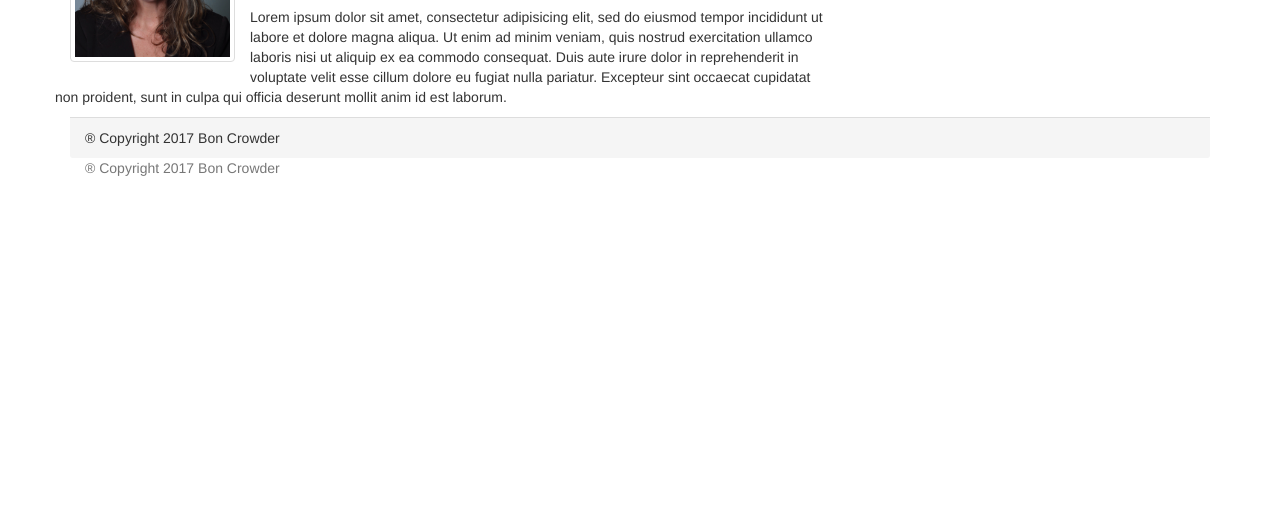
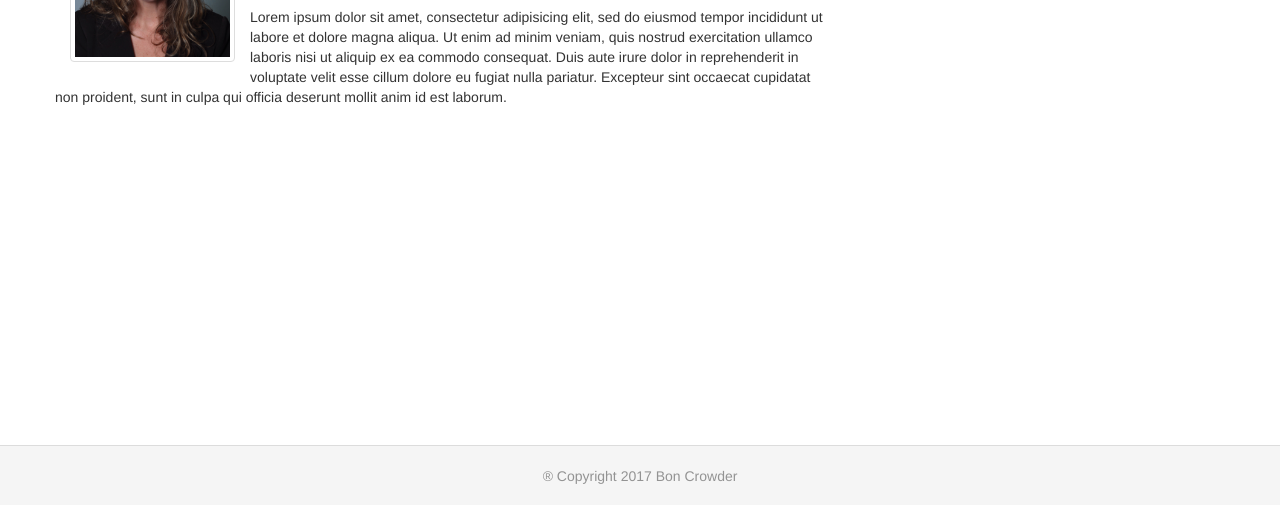
Before and after one commit to mathfour/Bootstrap-Portfolio, a plain HTML site: page index.html in a window 1280 px wide. Shown: the part 295-801 px from the top of the page. Drawn offline with nearby package versions, Linux system fonts and the light colour scheme.

Commit message:
including footer

```diff
--- a/index.html
+++ b/index.html
@@ -29,6 +29,33 @@
           line-height: 1.3333333;
           border-radius: 6px;
       }*/
+
+      /* Sticky footer styles
+      -------------------------------------------------- */
+      html {
+        min-height: 100%;
+        position: relative;
+      }
+      body {
+        /* Margin bottom by footer height */
+        margin-bottom: 60px;
+      }
+      #footer {
+        position: absolute;
+        bottom: 0;
+        width: 100%;
+        /* Set the fixed height of the footer here */
+        height: 60px;
+        background-color: #f5f5f5;
+        border-top: solid 1px #dcdcdc;
+        color: #939393;
+      }
+
+      .footer-block { margin: 20px 0; }
+
+      #footer > .container {
+        text-align: center;
+      }
 
       .btn-social{
         position:relative;padding-left:44px;text-align:left;white-space:nowrap;overflow:hidden;text-overflow:ellipsis}
@@ -115,57 +142,15 @@
     <div
       <nav class="navbar navbar-default">
         <div class="container-fluid">
-  <!-- Brand and toggle get grouped for better mobile display -->
           <div class="navbar-header">
-    <!-- <button type="button" class="navbar-toggle collapsed" data-toggle="collapse" data-target="#bs-example-navbar-collapse-1" aria-expanded="false">
-      <span class="sr-only">Toggle navigation</span>
-      <span class="icon-bar"></span>
-      <span class="icon-bar"></span>
-      <span class="icon-bar"></span>
-    </button> -->
             <a class="navbar-brand" href="#">Bon Crowder</a>
           </div>
 
-  <!-- Collect the nav links, forms, and other content for toggling -->
-  <!-- <div class="collapse navbar-collapse" id="bs-example-navbar-collapse-1"> -->
-    <!-- <ul class="nav navbar-nav">
-      <li class="active"><a href="#">Link <span class="sr-only">(current)</span></a></li>
-      <li><a href="#">Link</a></li>
-      <li class="dropdown">
-        <a href="#" class="dropdown-toggle" data-toggle="dropdown" role="button" aria-haspopup="true" aria-expanded="false">Dropdown <span class="caret"></span></a>
-        <ul class="dropdown-menu">
-          <li><a href="#">Action</a></li>
-          <li><a href="#">Another action</a></li>
-          <li><a href="#">Something else here</a></li>
-          <li role="separator" class="divider"></li>
-          <li><a href="#">Separated link</a></li>
-          <li role="separator" class="divider"></li>
-          <li><a href="#">One more separated link</a></li>
-        </ul>
-      </li>
-    </ul> -->
-    <!-- <form class="navbar-form navbar-left">
-      <div class="form-group">
-        <input type="text" class="form-control" placeholder="Search">
-      </div>
-      <button type="submit" class="btn btn-default">Submit</button>
-    </form> -->
           <ul class="nav navbar-nav navbar-right">
             <li><a href="#">About</a></li>
             <li><a href="#">Contact</a></li>
             <li><a href="#">Portfolio</a></li>
-      <!-- <li class="dropdown">
-        <a href="#" class="dropdown-toggle" data-toggle="dropdown" role="button" aria-haspopup="true" aria-expanded="false">Dropdown <span class="caret"></span></a>
-        <ul class="dropdown-menu">
-          <li><a href="#">Action</a></li>
-          <li><a href="#">Another action</a></li>
-          <li><a href="#">Something else here</a></li>
-          <li role="separator" class="divider"></li>
-          <li><a href="#">Separated link</a></li>
           </ul>
-      </li> -->
-    </ul>
-  <!-- </div> /.navbar-collapse -->
         </div><!-- /.container-fluid -->
       </nav>
     </div>
@@ -222,10 +207,9 @@
       </div>
     </div>
 
-    <div class="container">
+    <!-- <div class="container">
         <div class="row">
             <div class="col-sm-12">
-              <!-- <div class="panel panel-default"> -->
                 <div class="panel-footer">
                   &#174; Copyright 2017 Bon Crowder
                 </div>
@@ -233,12 +217,22 @@
                       <div class="container">
                         <p class="text-muted center">&#174; Copyright 2017 Bon Crowder</p>
                       </div>
-                    </footer>              <!-- </div>               -->
+                </footer>
+            </div>
+        </div>
+    </div> -->
   <!-- <footer>
+    <div class="container-fluid">
+      <div class="panel-footer">
       &#174; Copyright 2017 Bon Crowder
+      </div>
+    </div>
   </footer> -->
-
-            </div>
+      <div id="footer">
+        <div class="container">
+          <p class="footer-block">
+            &#174; Copyright 2017 Bon Crowder
+          </p>
         </div>
       </div>
 
```
Lines whose indentation alone changed are shown as unchanged.
